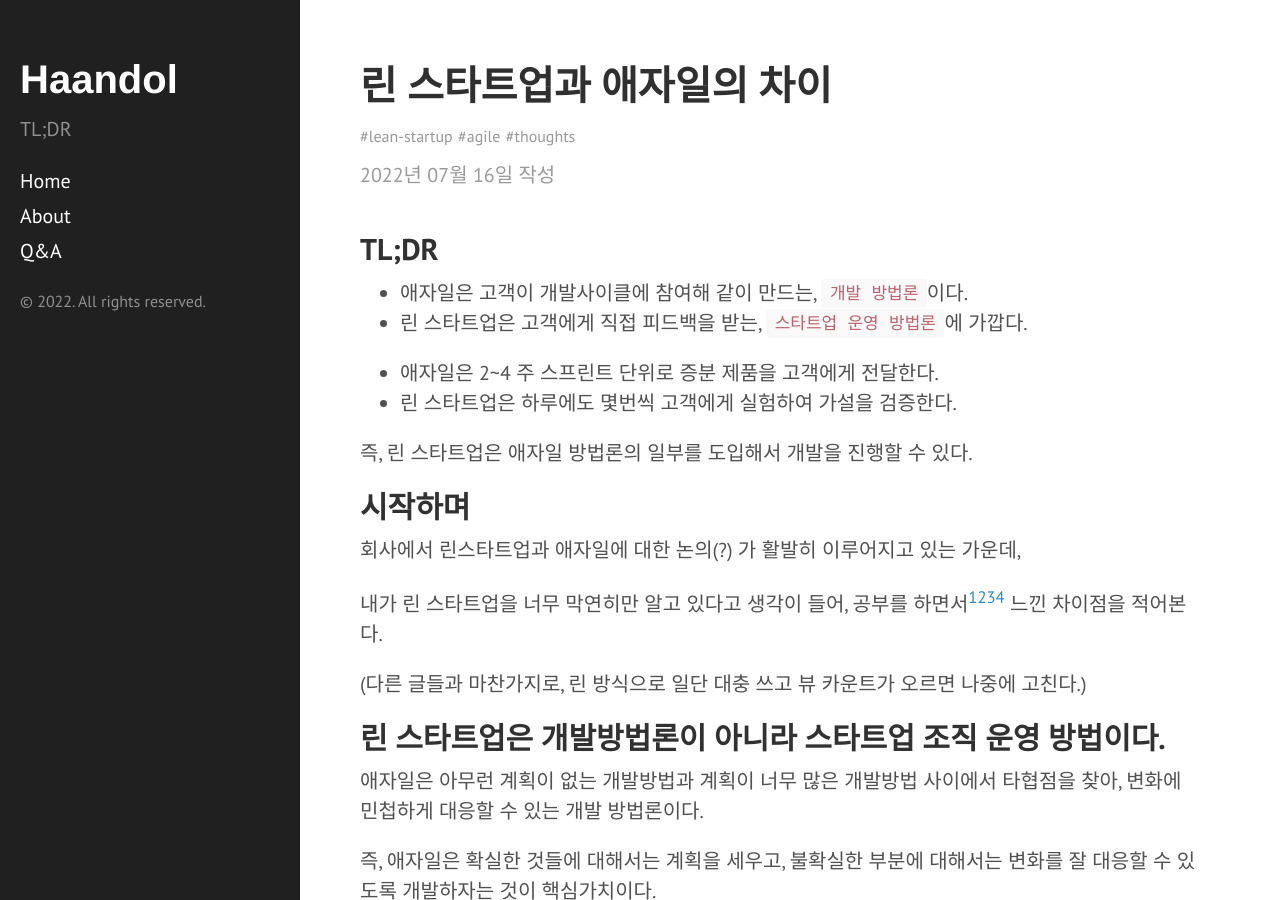
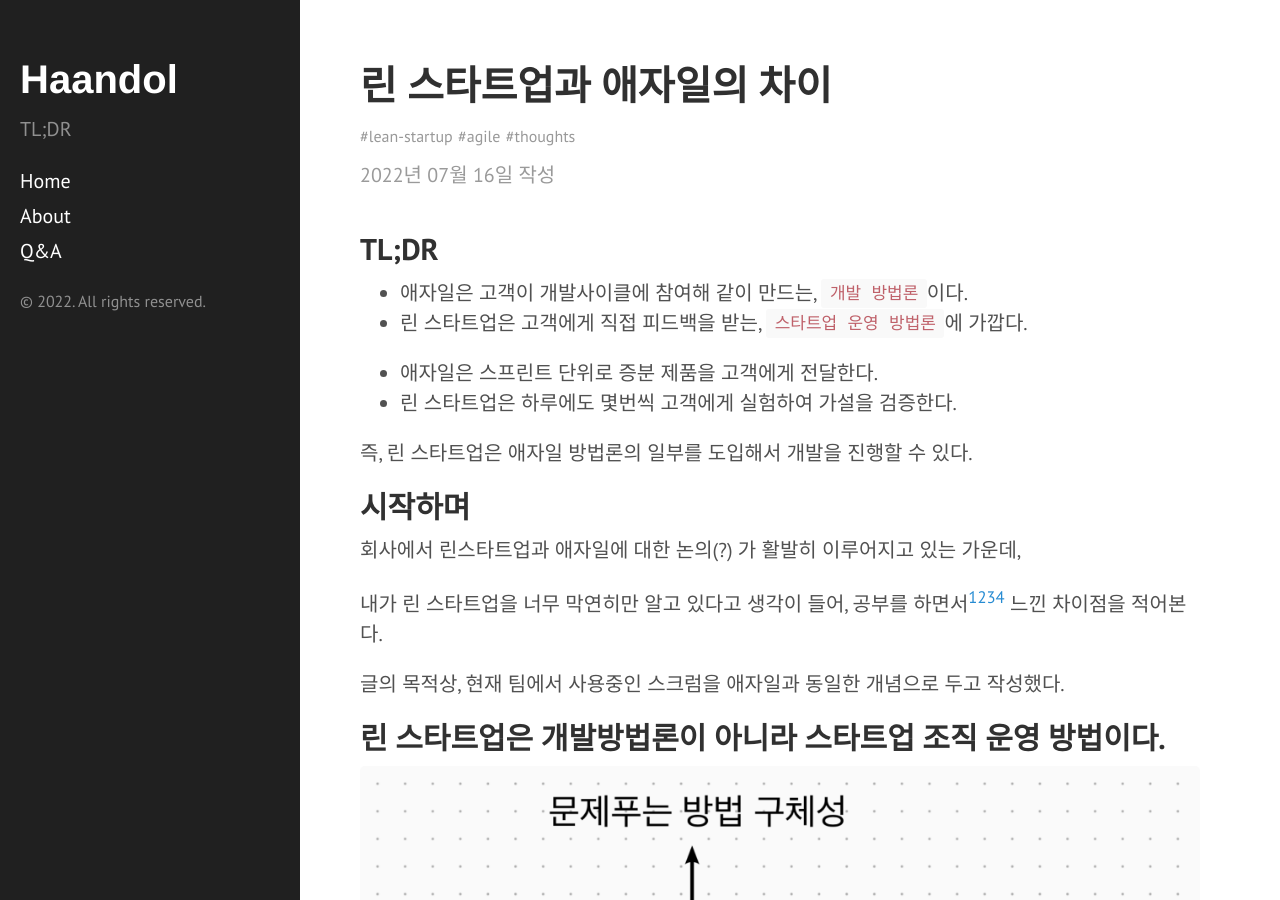
Before and after one commit to haandol/haandol.github.com, a Jekyll site: the page built from _posts/2022-07-16-thoughts-on-lean-startup-and-agile.md, in a window 1280 px wide and 900 px high. Built offline with Jekyll 4.4.1, drawn with Linux system fonts in a browser that asks for light colours; comment, search, counter and statistics services are not loaded.

Commit message:
update image

```diff
--- a/_posts/2022-07-16-thoughts-on-lean-startup-and-agile.md
+++ b/_posts/2022-07-16-thoughts-on-lean-startup-and-agile.md
@@ -13,7 +13,7 @@
 - 애자일은 고객이 개발사이클에 참여해 같이 만드는, `개발 방법론`이다.
 - 린 스타트업은 고객에게 직접 피드백을 받는, `스타트업 운영 방법론`에 가깝다.
 
-- 애자일은 2~4 주 스프린트 단위로 증분 제품을 고객에게 전달한다.
+- 애자일은 스프린트 단위로 증분 제품을 고객에게 전달한다.
 - 린 스타트업은 하루에도 몇번씩 고객에게 실험하여 가설을 검증한다.
 
 즉, 린 스타트업은 애자일 방법론의 일부를 도입해서 개발을 진행할 수 있다.
@@ -24,9 +24,11 @@
 
 내가 린 스타트업을 너무 막연히만 알고 있다고 생각이 들어, 공부를 하면서[^1][^2][^3][^4] 느낀 차이점을 적어본다.
 
-(다른 글들과 마찬가지로, 린 방식으로 일단 대충 쓰고 뷰 카운트가 오르면 나중에 고친다.)
+글의 목적상, 현재 팀에서 사용중인 스크럼을 애자일과 동일한 개념으로 두고 작성했다.
 
 ## 린 스타트업은 개발방법론이 아니라 스타트업 조직 운영 방법이다.
+
+<img src="/assets/img/2022/0724/matrix.png" alt="선택 가능한 도구" />
 
 애자일은 아무런 계획이 없는 개발방법과 계획이 너무 많은 개발방법 사이에서 타협점을 찾아, 변화에 민첩하게 대응할 수 있는 개발 방법론이다.
 
```
Also changed, not shown: assets/img/2022/0724/matrix.png (added).
